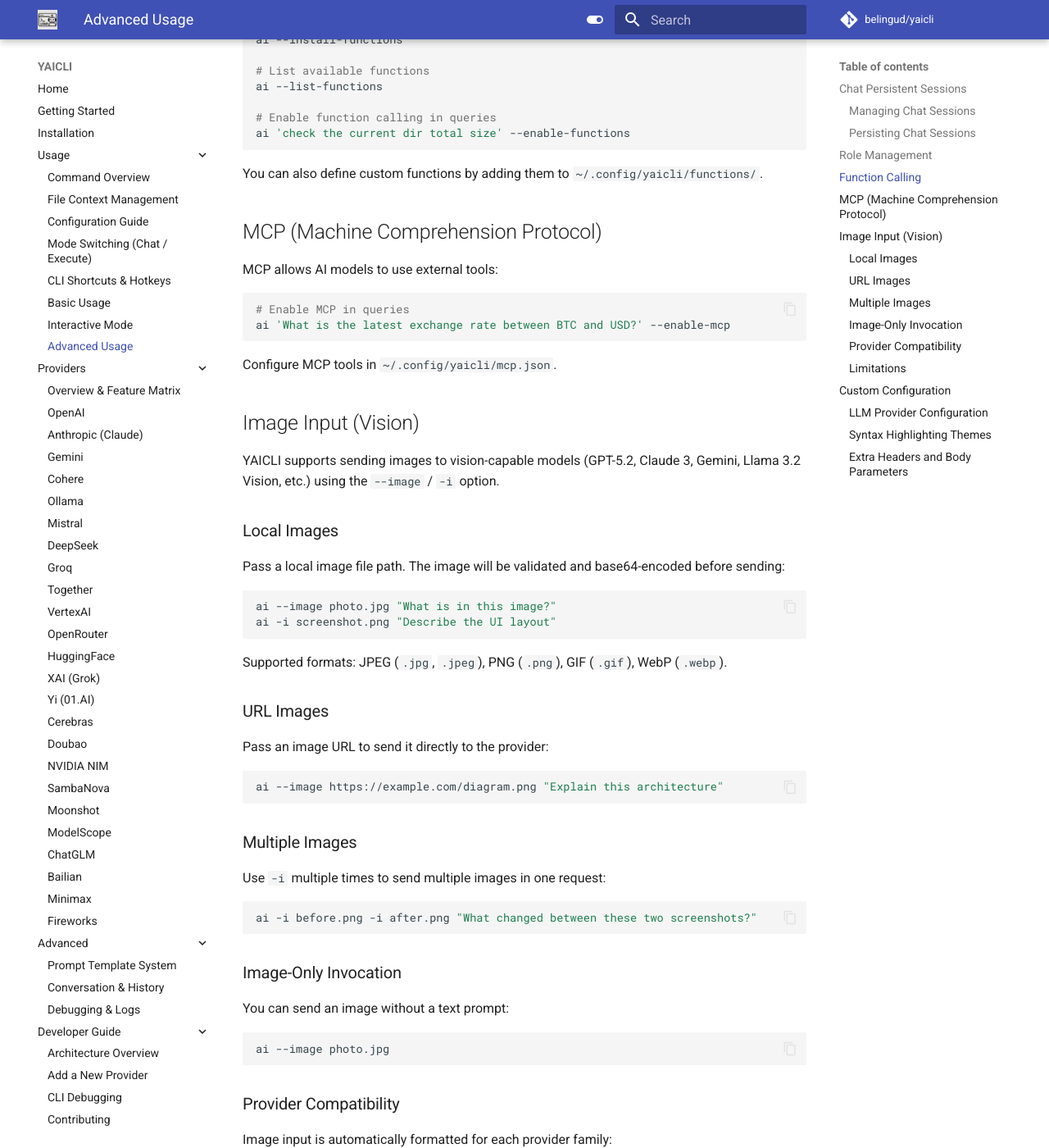
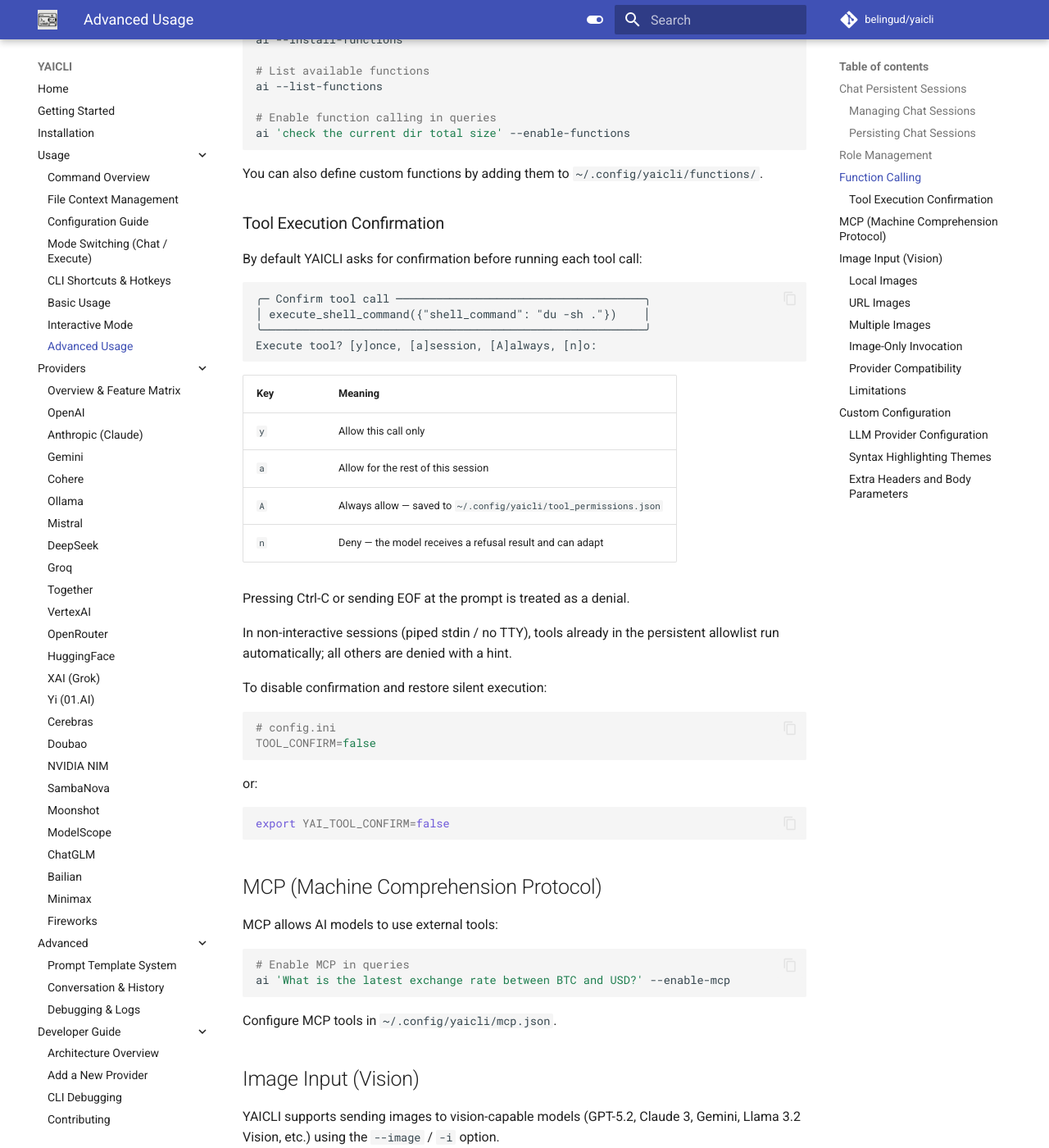
Before and after one commit to belingud/yaicli, an MkDocs documentation site: the page built from docs/usage/advanced.md, in a window 1280 px wide and 1400 px high, scrolled down 1429 px. Shown: the whole window at 82% size. Built offline with MkDocs 1.6.1 and Material for MkDocs 9.7.7, drawn with Linux system fonts in a browser that asks for light colours; comment, search, counter and statistics services are not loaded.

Commit message:
docs: document tool execution confirmation for v0.17.0

````diff
--- a/docs/usage/advanced.md
+++ b/docs/usage/advanced.md
@@ -73,6 +73,41 @@
 ```
 
 You can also define custom functions by adding them to `~/.config/yaicli/functions/`.
+
+### Tool Execution Confirmation
+
+By default YAICLI asks for confirmation before running each tool call:
+
+```
+╭─ Confirm tool call ─────────────────────────────────────╮
+│ execute_shell_command({"shell_command": "du -sh ."})    │
+╰─────────────────────────────────────────────────────────╯
+Execute tool? [y]once, [a]session, [A]always, [n]o:
+```
+
+| Key | Meaning |
+|-----|---------|
+| `y` | Allow this call only |
+| `a` | Allow for the rest of this session |
+| `A` | Always allow — saved to `~/.config/yaicli/tool_permissions.json` |
+| `n` | Deny — the model receives a refusal result and can adapt |
+
+Pressing Ctrl-C or sending EOF at the prompt is treated as a denial.
+
+In non-interactive sessions (piped stdin / no TTY), tools already in the persistent allowlist run automatically; all others are denied with a hint.
+
+To disable confirmation and restore silent execution:
+
+```ini
+# config.ini
+TOOL_CONFIRM=false
+```
+
+or:
+
+```bash
+export YAI_TOOL_CONFIRM=false
+```
 
 ## MCP (Machine Comprehension Protocol)
 
````
Also changed, not shown: README.md (+19 -0 lines), docs/usage/configuration.md (+4 -0 lines).
